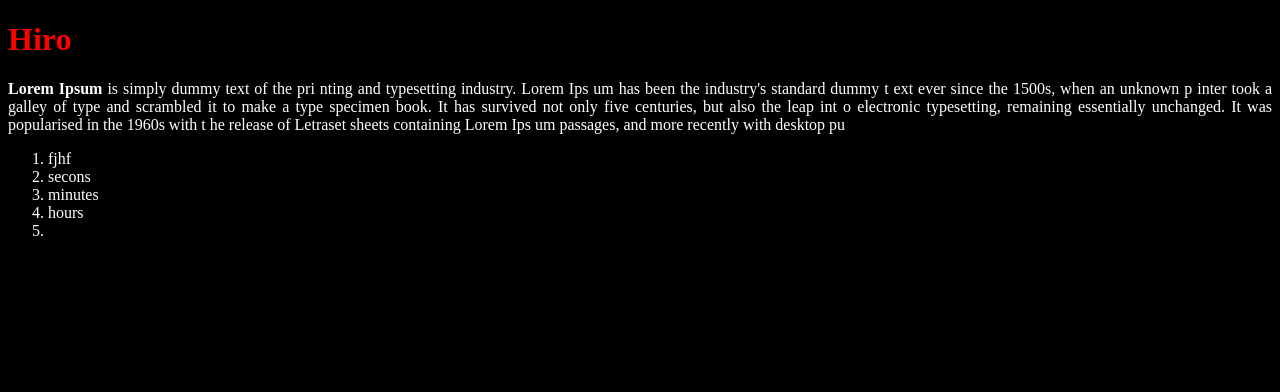
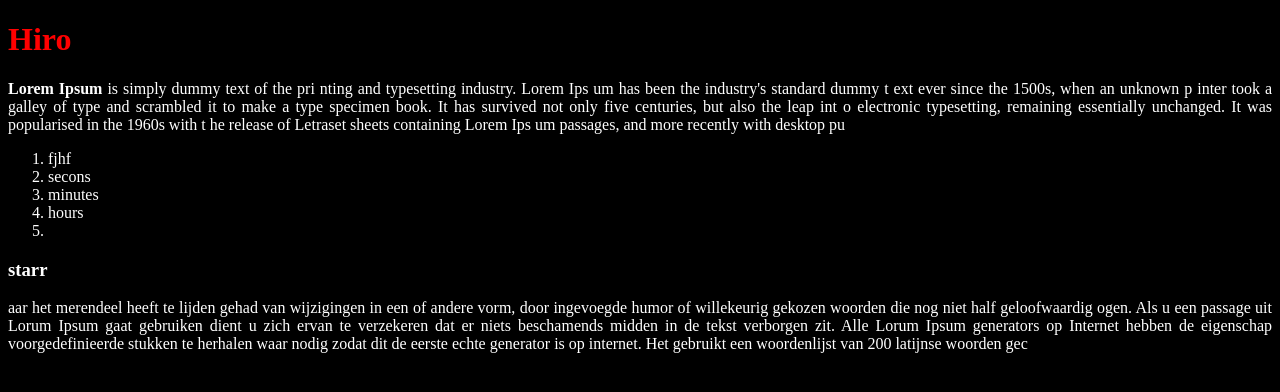
Before and after one commit to Saikiranbelana/tindog, a plain HTML site: page index.html in a window 1280 px wide. Drawn offline with Linux system fonts and the light colour scheme.

Commit message:
added a new heading tag

```diff
--- a/index.html
+++ b/index.html
@@ -24,6 +24,11 @@
         <li>minutes</li>
         <li>hours<li>
       </ol>
+
+
+
+      <h3>starr</h3>
+      <p>aar het merendeel heeft te lijden gehad van wijzigingen in een of andere vorm, door ingevoegde humor of willekeurig gekozen woorden die nog niet half geloofwaardig ogen. Als u een passage uit Lorum Ipsum gaat gebruiken dient u zich ervan te verzekeren dat er niets beschamends midden in de tekst verborgen zit. Alle Lorum Ipsum generators op Internet hebben de eigenschap voorgedefinieerde stukken te herhalen waar nodig zodat dit de eerste echte generator is op internet. Het gebruikt een woordenlijst van 200 latijnse woorden gec</p>
   </body>
 
 </html>
```
